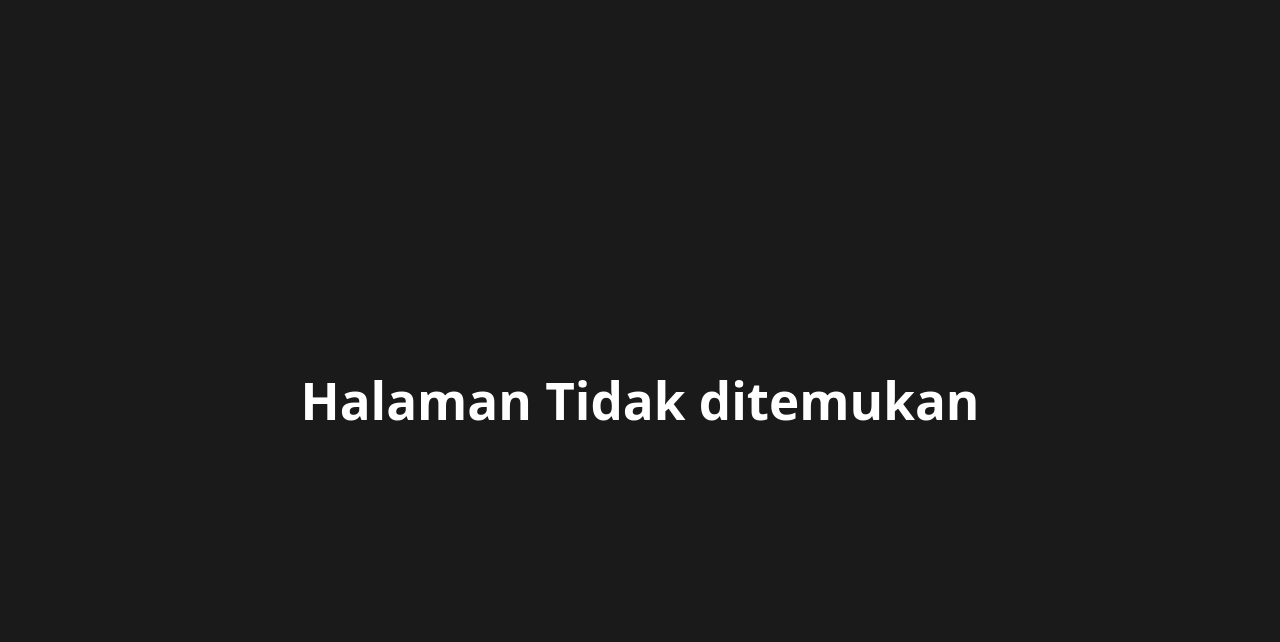
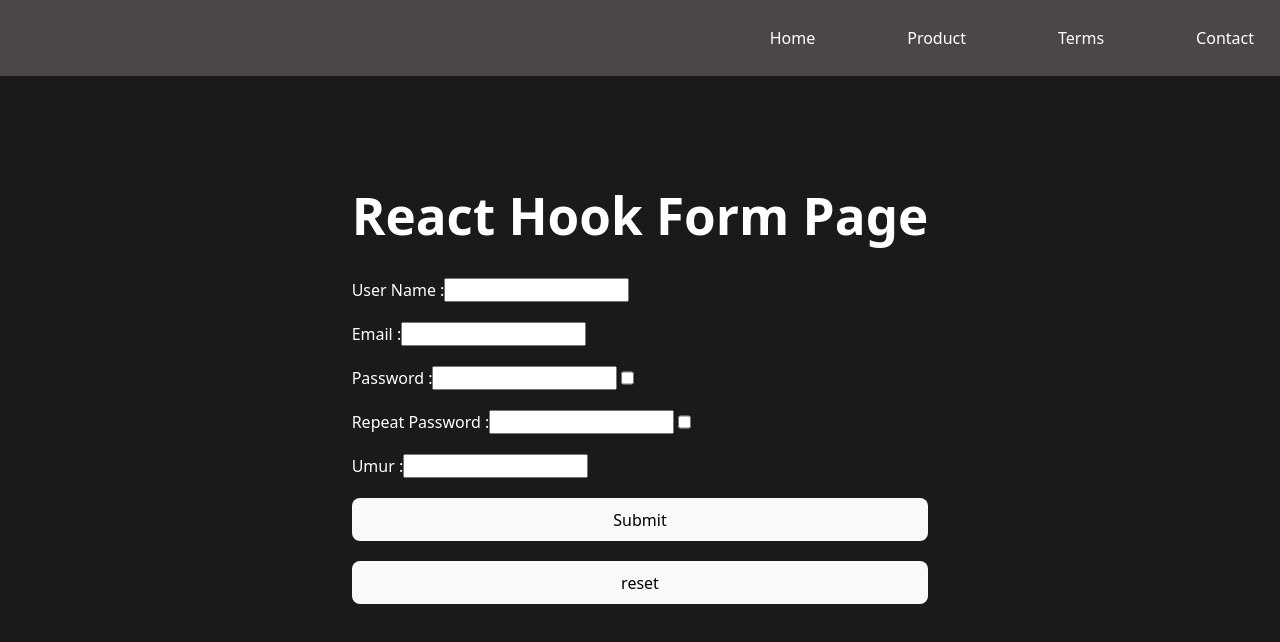
Before and after one commit to diodexa/my-react-app-try, a React (Vite) app: page /RHFPage in a window 1280 px wide. Shown: the top 642 px of the page. Built offline with nearby package versions, Linux system fonts and the light colour scheme.

Commit message:
materi form
materi form

```diff
--- a/package.json
+++ b/package.json
@@ -11,10 +11,13 @@
     "deploy": "gh-pages -d dist"
   },
   "dependencies": {
+    "@hookform/resolvers": "^5.2.2",
     "react": "^19.2.0",
     "react-dom": "^19.2.0",
+    "react-hook-form": "^7.66.1",
     "react-router": "^7.9.6",
-    "react-router-dom": "^7.9.6"
+    "react-router-dom": "^7.9.6",
+    "zod": "^4.1.12"
   },
   "devDependencies": {
     "@eslint/js": "^9.39.1",
--- a/src/App.tsx
+++ b/src/App.tsx
@@ -1,6 +1,6 @@
 import './App.css'
-import Count from './components/Counter'
-import Saklar from './components/togle'
+// import Count from './components/Counter'
+// import Saklar from './components/togle'
 import NavBar from './components/NavBar'
 import { Outlet } from 'react-router-dom'
 
--- a/src/components/NavBar.tsx
+++ b/src/components/NavBar.tsx
@@ -17,7 +17,7 @@ const NavBar  = ()=> {
         <Link to={"/HomePage"}> Home </Link>
         <Link to={"/Product"}> Product </Link>
         <Link to={"/Terms"}> Terms </Link>
-        <Link to={"/Contact"}> Contact </Link>
+        <Link to={"/RHFPage"}> Contact </Link>
     </div>
     )
 
--- a/src/pages/Contact.tsx
+++ /dev/null
@@ -1,19 +0,0 @@
-const Contact =() => {
-    return (
-
-        <div>
-        <h1>Ini Contact</h1>
-        <form action="" style={{
-            display:"flex",
-            gap :"10px",
-            flexDirection:"column"
-        }}>
-            <input placeholder="Tulis Nama"/>
-            <input placeholder="Tulis Pesan"/>
-            <button> Kirim</button>
-        </form>
-        </div>
-    )
-}
-
-export default Contact
--- /dev/null
+++ b/src/pages/RHFPage.tsx
@@ -0,0 +1,141 @@
+import { useForm } from "react-hook-form";
+import { custom, z } from "zod";
+import { zodResolver } from "@hookform/resolvers/zod";
+import { useState } from "react";
+
+const RegisterFormSchema = z.object ({
+    UserName : z
+    .string()
+    .min(3, {message: "dikit pisan nama teh"})
+    .max(10, {message: "kepanjangan namanya"}),
+
+    Email : z
+    .string()
+    .min (5, {message : "Email terlalu pendek"})
+    .email ({message : "Email tidak valid"}),
+
+    Password : z
+    .string()
+    .min(8,  {message: "Minimal 8 karakter"})
+    .regex(/[A-Z]/, {message: "Minimal harus ada 1 huruf kapital"})
+    .regex(/[0-9]/, {message: "Minimal harus ada 1 angka"}),
+
+    RepeatPassword : z
+    .string(),
+
+    Age : z.coerce
+    .number()
+    .min(18, {message: "Kamu belum cukup umur"})
+    .max(60, {message: "Kamu terlalu tua untuk isi"}),
+
+})
+
+.superRefine((arg,ctx)=>{
+    if (arg.Password !== arg.RepeatPassword) {
+        ctx.addIssue({
+            code : "custom",
+            path : ["RepeatPassword"],
+            message : "Password tidak sama"
+        })
+    }
+})
+
+type registerSkema = z.infer<typeof RegisterFormSchema>;
+
+const RHFPage =() => {
+    const [submittedData, setSubmittedData] = useState <registerSkema [] >([]);
+    const [show,setShow] = useState (false)
+
+    const form = useForm <registerSkema> ({
+        resolver : zodResolver(RegisterFormSchema) as any
+
+    })
+
+
+    const handleRegister = (values : registerSkema ) => {
+        setSubmittedData (prev=> [...prev,values]);
+        form.reset ();
+    }
+
+    return (
+
+        <div>
+            <h1>React Hook Form Page</h1>
+            <form
+            action=""
+            style={{display: "flex", flexDirection: "column", gap :"20px"}}
+            onSubmit={form.handleSubmit(handleRegister)}
+            >
+                <div style={{display:"flex"}}>
+                <label> User Name :</label>
+                <input type="text" {...form.register('UserName')} autoComplete="Off"/>
+                <span style={{color:"red"}}> {form.formState.errors.UserName?.message} </span>
+                </div>
+
+                <div style={{display:"flex"}}>
+                <label> Email :</label>
+                <input type="Email" {...form.register('Email')}/>
+                <span style={{color:"red"}}> {form.formState.errors.Email?.message} </span>
+                </div>
+
+                <div style={{display:"flex"}}>
+                <label> Password :</label>
+                <input type={show? "Text" : "password"} {...form.register('Password')} />
+                <input type= "checkbox" onChange={()=> setShow(!show)}/>
+                <span style={{color:"red"}}> {form.formState.errors.Password?.message} </span>
+                </div>
+
+                <div style={{display:"flex"}}>
+                <label> Repeat Password :</label>
+                <input type={show? "Text" : "password"} {...form.register('RepeatPassword')} />
+                <input type= "checkbox" onChange={()=> setShow(!show)}/>
+                <span style={{color:"red"}}> {form.formState.errors.RepeatPassword?.message} </span>
+                </div>
+
+                <div style={{display:"flex"}}>
+                <label> Umur :</label>
+                <input type="number" {...form.register('Age',{valueAsNumber:true})}
+                        onKeyDown={(e) => {
+                        if (e.key === 'e' || e.key === 'E' || e.key === '+' || e.key === '-') {
+                        e.preventDefault();
+                    }
+                    }}
+                        onPaste={(e) => {
+                        const text = e.clipboardData.getData("text");
+                        if (!/^\d+$/.test(text)) {
+                            e.preventDefault();
+                    }
+                    }}
+                />
+                <span style={{color:"red"}}> {form.formState.errors.Age?.message} </span>
+                </div>
+
+                <button> Submit</button>
+                <button type="reset"> reset</button>
+            </form>
+            <div>
+
+
+            <h4 style={{display:"flex", gap : "10px", textAlign:"left"}}>
+                {submittedData.map((item,index) => (
+                    <div key={index} >
+                        UserName: {item.UserName} <br />
+                        Email: {item.Email} <br />
+                        Password: {item.Password} <br />
+                        Umur: {item.Age} <br />
+                        <br />
+
+                    </div>
+                )
+            )
+                }
+
+                   </h4>
+
+            </div>
+
+        </div>
+    )
+}
+
+export default RHFPage
```
Also changed, not shown: src/main.tsx (+5 -3 lines), 1 other file (tests, documents, lock files or other folders).
